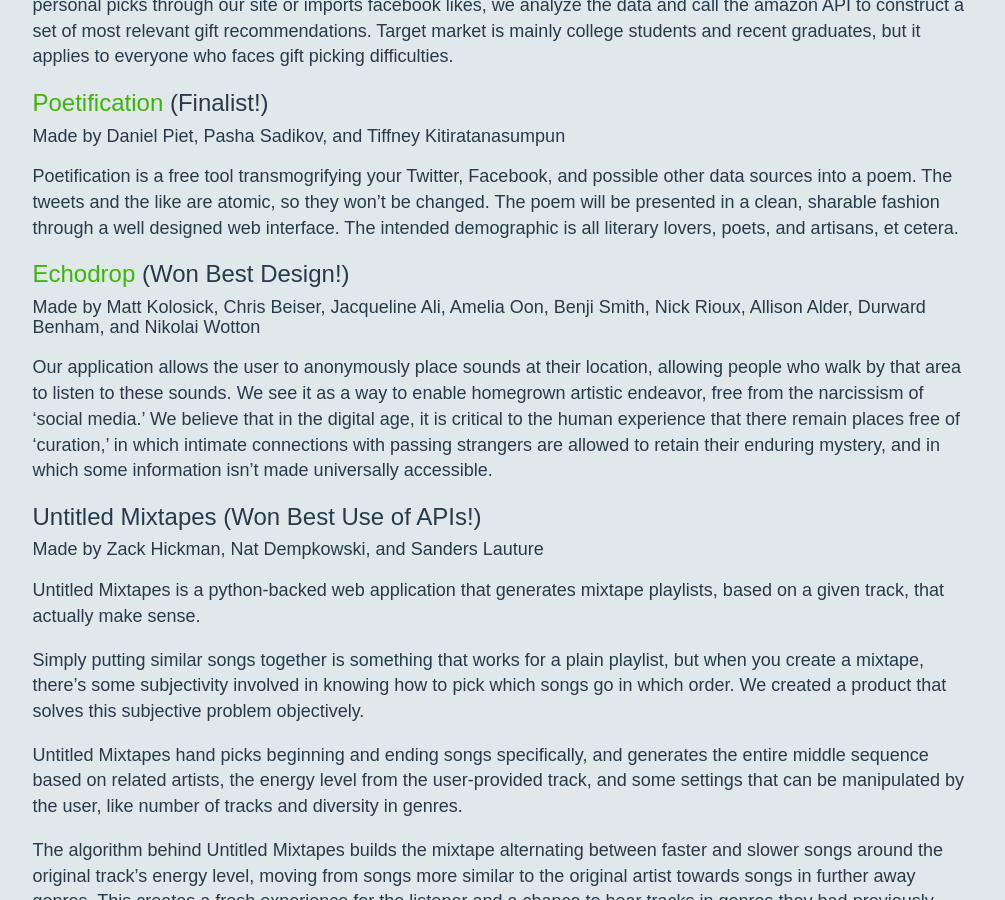
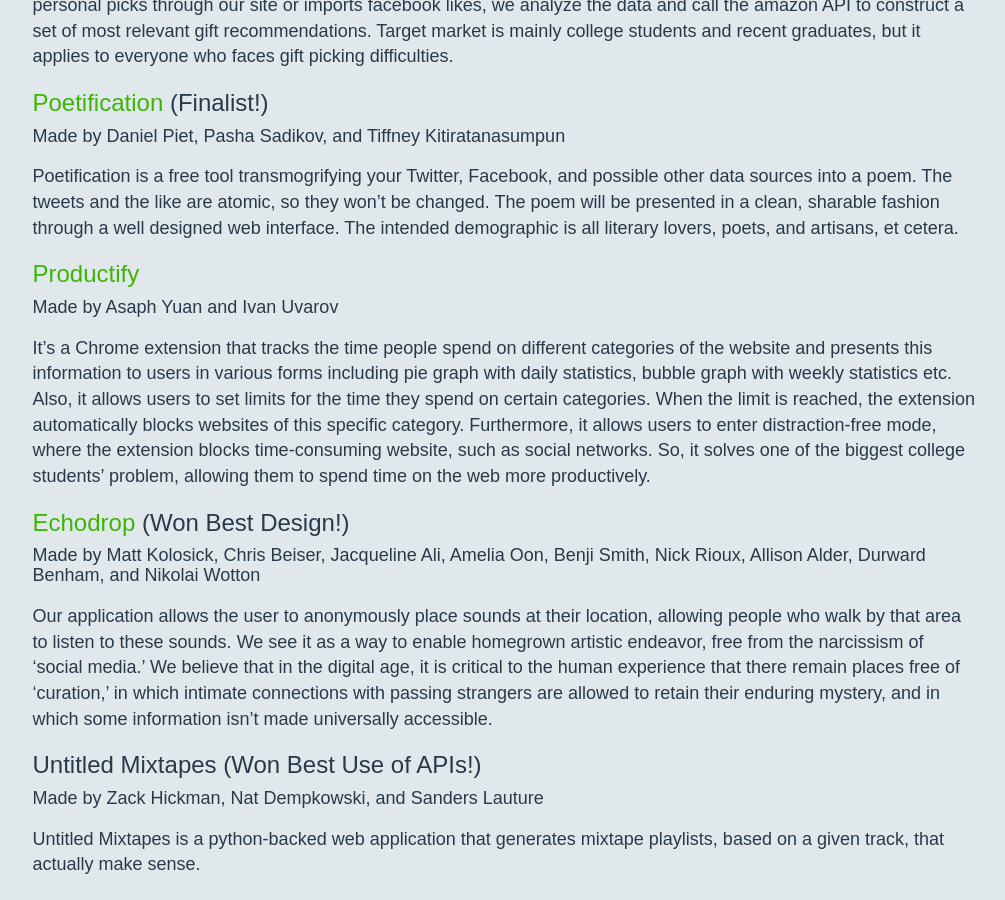
Before and after one commit to HackBeanpot/Projects, a Jekyll site: the page built from 2014-projects.md, in a window 1280 px wide and 900 px high, scrolled down 776 px. Shown: the whole window, without its empty margins (135-1140 px from the left). Built offline with Jekyll 4.4.1, drawn with Linux system fonts in a browser that asks for light colours; Markdown is read by kramdown in place of the engine named in the settings; some of the changed text lies outside the part shown.

Commit message:
Added Productify

```diff
--- a/2014-projects.md
+++ b/2014-projects.md
@@ -31,6 +31,19 @@
 they won't be changed. The poem will be presented in a clean, sharable fashion
 through a well designed web interface. The intended demographic is all literary
 lovers, poets, and artisans, et cetera.
+
+### [Productify](https://github.com/uvarovis/Productify) ###
+#### Made by Asaph Yuan and Ivan Uvarov ####
+
+It's a Chrome extension that tracks the time people spend on different
+categories of the website and presents this information to users in various
+forms including pie graph with daily statistics, bubble graph with weekly
+statistics etc. Also, it allows users to set limits for the time they spend on
+certain categories. When the limit is reached, the extension automatically
+blocks websites of this specific category. Furthermore, it allows users to enter
+distraction-free mode, where the extension blocks time-consuming website, such
+as social networks. So, it solves one of the biggest college students' problem,
+allowing them to spend time on the web more productively.
 
 ### [Echodrop](https://github.com/nickr500/echodrop) (Won Best Design!) ###
 #### Made by Matt Kolosick, Chris Beiser, Jacqueline Ali, Amelia Oon, Benji Smith, Nick Rioux, Allison Alder, Durward Benham, and Nikolai Wotton ####
@@ -345,4 +358,4 @@
 Analysis Script) is here to shed some light on this scene and give you some
 facts and analytics about these login attempts.
 
-oh yeah, and might just port scan them too. for fun. i mean science.
+oh yeah, and might just port scan them too. For fun. I mean science.
```
